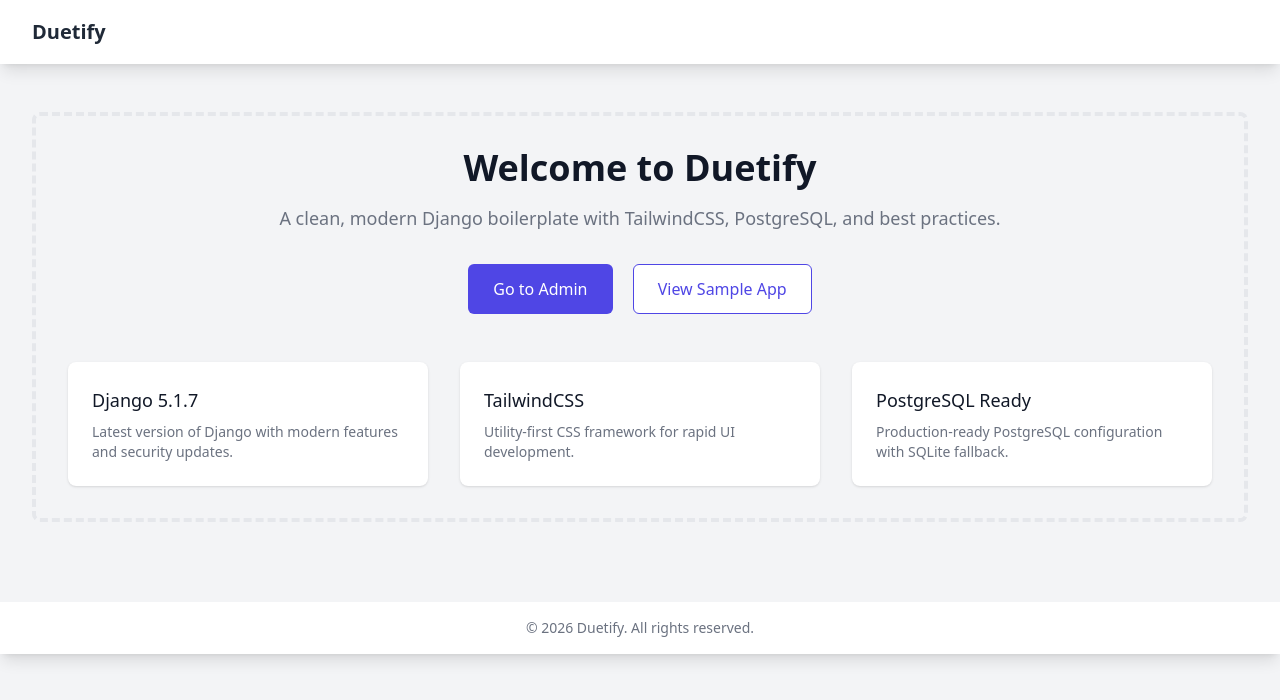
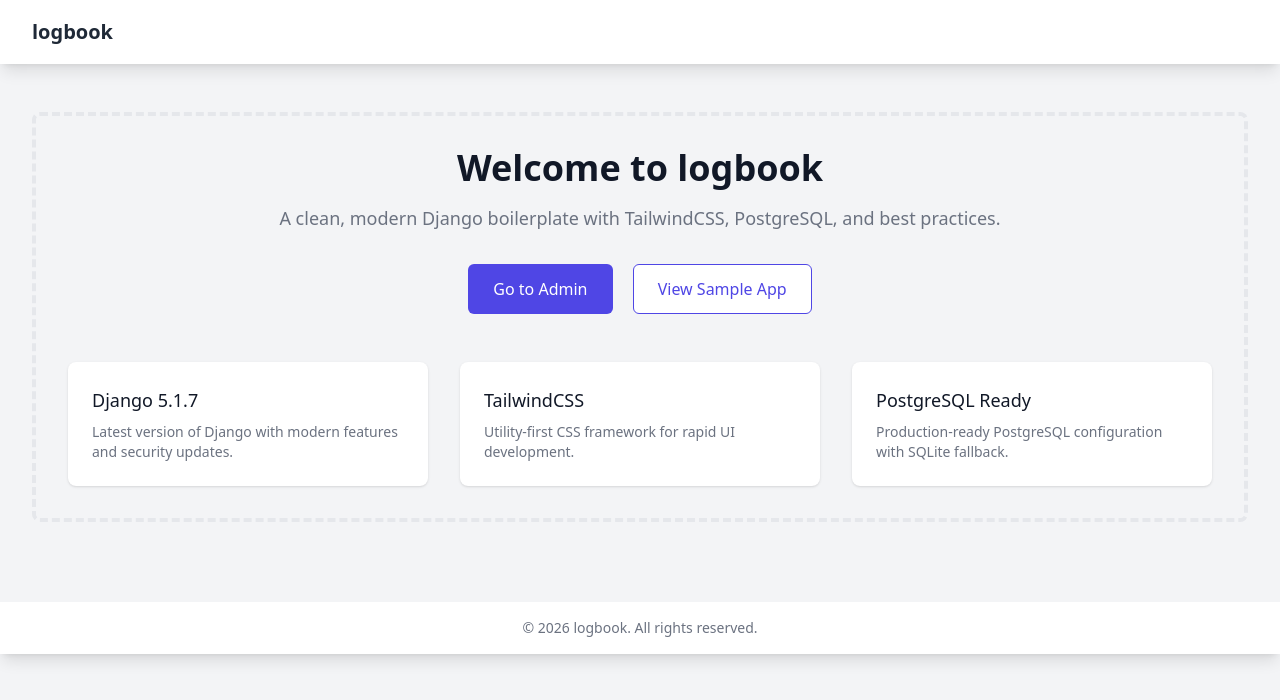
Before and after one commit to CristelMay/logbook, a Django app: page / in a window 1280 px wide. Shown: the top 700 px of the page. Run offline with Django 5.2, Linux system fonts and the light colour scheme; some libraries are stand-ins or nearby versions.

Commit message:
change duetify to logbook

```diff
--- a/duetify/asgi.py
+++ b/logbook/asgi.py
@@ -1,5 +1,5 @@
 """
-ASGI config for duetify project.
+ASGI config for logbook project.
 
 It exposes the ASGI callable as a module-level variable named ``application``.
 
@@ -11,6 +11,6 @@ import os
 
 from django.core.asgi import get_asgi_application
 
-os.environ.setdefault('DJANGO_SETTINGS_MODULE', 'duetify.settings')
+os.environ.setdefault('DJANGO_SETTINGS_MODULE', 'logbook.settings')
 
 application = get_asgi_application()
--- a/duetify/settings.py
+++ b/logbook/settings.py
@@ -1,5 +1,5 @@
 """
-Django settings for duetify project.
+Django settings for logbook project.
 
 Generated by 'django-admin startproject' using Django 5.1.7.
 
@@ -73,7 +73,7 @@ MIDDLEWARE = [
     'django_browser_reload.middleware.BrowserReloadMiddleware',
 ]
 
-ROOT_URLCONF = 'duetify.urls'
+ROOT_URLCONF = 'logbook.urls'
 
 TEMPLATES = [
     {
@@ -91,7 +91,7 @@ TEMPLATES = [
     },
 ]
 
-WSGI_APPLICATION = 'duetify.wsgi.application'
+WSGI_APPLICATION = 'logbook.wsgi.application'
 
 
 # Database
--- a/duetify/urls.py
+++ b/logbook/urls.py
@@ -1,5 +1,5 @@
 """
-URL configuration for duetify project.
+URL configuration for logbook project.
 
 The `urlpatterns` list routes URLs to views. For more information please see:
     https://docs.djangoproject.com/en/5.1/topics/http/urls/
--- a/duetify/wsgi.py
+++ b/logbook/wsgi.py
@@ -1,5 +1,5 @@
 """
-WSGI config for duetify project.
+WSGI config for logbook project.
 
 It exposes the WSGI callable as a module-level variable named ``application``.
 
@@ -11,6 +11,6 @@ import os
 
 from django.core.wsgi import get_wsgi_application
 
-os.environ.setdefault('DJANGO_SETTINGS_MODULE', 'duetify.settings')
+os.environ.setdefault('DJANGO_SETTINGS_MODULE', 'logbook.settings')
 
 application = get_wsgi_application()
--- a/manage.py
+++ b/manage.py
@@ -6,7 +6,7 @@ import sys
 
 def main():
     """Run administrative tasks."""
-    os.environ.setdefault('DJANGO_SETTINGS_MODULE', 'duetify.settings')
+    os.environ.setdefault('DJANGO_SETTINGS_MODULE', 'logbook.settings')
     try:
         from django.core.management import execute_from_command_line
     except ImportError as exc:
--- a/theme/templates/base.html
+++ b/theme/templates/base.html
@@ -4,7 +4,7 @@
 <head>
     <meta charset="UTF-8">
     <meta name="viewport" content="width=device-width, initial-scale=1.0">
-    <title>{% block title %}Duetify{% endblock %}</title>
+    <title>{% block title %}logbook{% endblock %}</title>
     {% tailwind_css %}
 </head>
 <body class="bg-gray-100">
@@ -13,7 +13,7 @@
             <div class="flex justify-between h-16">
                 <div class="flex">
                     <div class="flex-shrink-0 flex items-center">
-                        <h1 class="text-xl font-bold text-gray-800">Duetify</h1>
+                        <h1 class="text-xl font-bold text-gray-800">logbook</h1>
                     </div>
                 </div>
             </div>
@@ -28,7 +28,7 @@
     <footer class="bg-white shadow-lg mt-8">
         <div class="max-w-7xl mx-auto py-4 px-4 sm:px-6 lg:px-8">
             <p class="text-center text-gray-500 text-sm">
-                &copy; {% now "Y" %} Duetify. All rights reserved.
+                &copy; {% now "Y" %} logbook. All rights reserved.
             </p>
         </div>
     </footer>
--- a/theme/templates/home.html
+++ b/theme/templates/home.html
@@ -1,13 +1,13 @@
 {% extends 'base.html' %}
 
-{% block title %}Home - Duetify{% endblock %}
+{% block title %}Home - logbook{% endblock %}
 
 {% block content %}
 <div class="px-4 py-6 sm:px-0">
     <div class="border-4 border-dashed border-gray-200 rounded-lg p-8">
         <div class="text-center">
             <h2 class="text-3xl font-extrabold text-gray-900 sm:text-4xl">
-                Welcome to Duetify
+                Welcome to logbook
             </h2>
             <p class="mt-4 text-lg text-gray-500">
                 A clean, modern Django boilerplate with TailwindCSS, PostgreSQL, and best practices.
```
Also changed, not shown: README.md, logbook/__init__.py (added), my_app/README.md.
